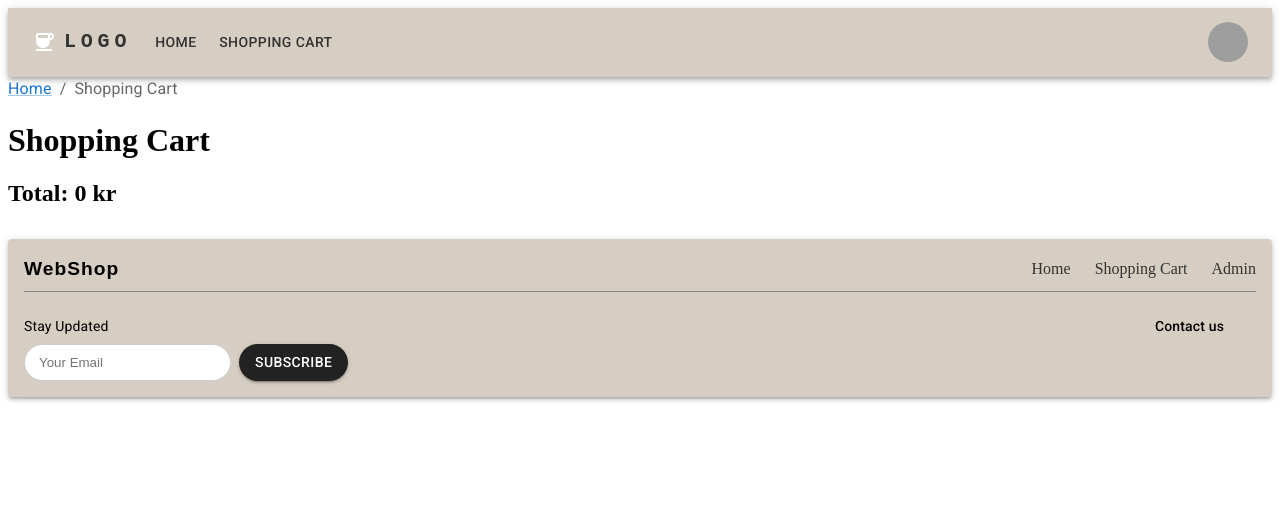
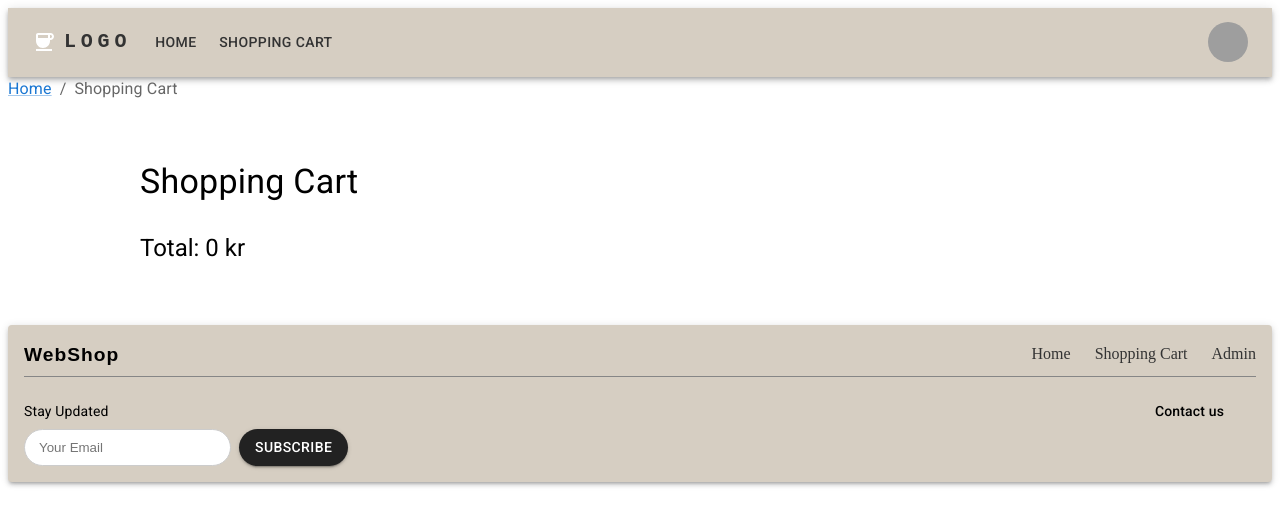
Before and after one commit to Coolastelammetcodes/WebShop, a React (Vite) app in the folder web/: page /shopping-cart in a window 1280 px wide. Shown: the top 526 px of the page. Built offline with nearby package versions, Linux system fonts and the light colour scheme; grey boxes are pictures that could not be loaded.

Commit message:
Style shopping cart with mui

```diff
--- a/web/src/routes/shopping-cart.tsx
+++ b/web/src/routes/shopping-cart.tsx
@@ -1,3 +1,4 @@
+import { Box, Button, Card, CardContent, Typography } from "@mui/material";
 import Breadcrumbs from "../components/breadcrumbs";
 import type { Mug } from "./dashboard/mugSchema";
 
@@ -20,27 +21,64 @@ export function ShoppingCart({
   return (
     <>
       <Breadcrumbs currentPage="Shopping Cart" />
-      <h1>Shopping Cart</h1>
 
-      {cart.map((mug) => (
-        <div key={mug.name}>
-          <img src={mug.filepath} alt={mug.name} width="150" />
+      <Box sx={{ maxWidth: "1000px", margin: "40px auto", padding: "20px" }}>
+        <Typography variant="h4" sx={{ marginBottom: "30px" }}>
+          Shopping Cart
+        </Typography>
 
-          <h2>{mug.name}</h2>
+        {cart.map((mug) => (
+          <Card
+            key={mug.name}
+            sx={{
+              marginBottom: "20px",
+              display: "flex",
+              padding: "20px",
+            }}
+          >
+            <Box
+              component="img"
+              src={mug.filepath}
+              alt={mug.name}
+              sx={{
+                width: "150px",
+                height: "150px",
+                objectFit: "cover",
+                borderRadius: "8px",
+              }}
+            />
 
-          <p>{mug.description}</p>
+            <CardContent>
+              <Typography variant="h6">{mug.name}</Typography>
 
-          <p>{mug.price} kr</p>
-          <p>Quantity: {mug.quantity}</p>
-          <button onClick={() => decreaseQuantity(mug.name)}>-</button>
+              <Typography>{mug.description}</Typography>
 
-          <span> {mug.quantity} </span>
+              <Typography sx={{ marginTop: "10px" }}>{mug.price} kr</Typography>
 
-          <button onClick={() => increaseQuantity(mug.name)}>+</button>
-          <button onClick={() => removeFromCart(mug.name)}>Remove</button>
-        </div>
-      ))}
-      <h2>Total: {total} kr</h2>
+              <Box sx={{ marginTop: "15px" }}>
+                <Button onClick={() => decreaseQuantity(mug.name)}>−</Button>
+
+                <Typography component="span" sx={{ margin: "0 10px" }}>
+                  {mug.quantity}
+                </Typography>
+
+                <Button onClick={() => increaseQuantity(mug.name)}>+</Button>
+
+                <Button
+                  onClick={() => removeFromCart(mug.name)}
+                  sx={{ marginLeft: "20px" }}
+                >
+                  Remove
+                </Button>
+              </Box>
+            </CardContent>
+          </Card>
+        ))}
+
+        <Typography variant="h5" sx={{ marginTop: "30px" }}>
+          Total: {total} kr
+        </Typography>
+      </Box>
     </>
   );
 }
```
